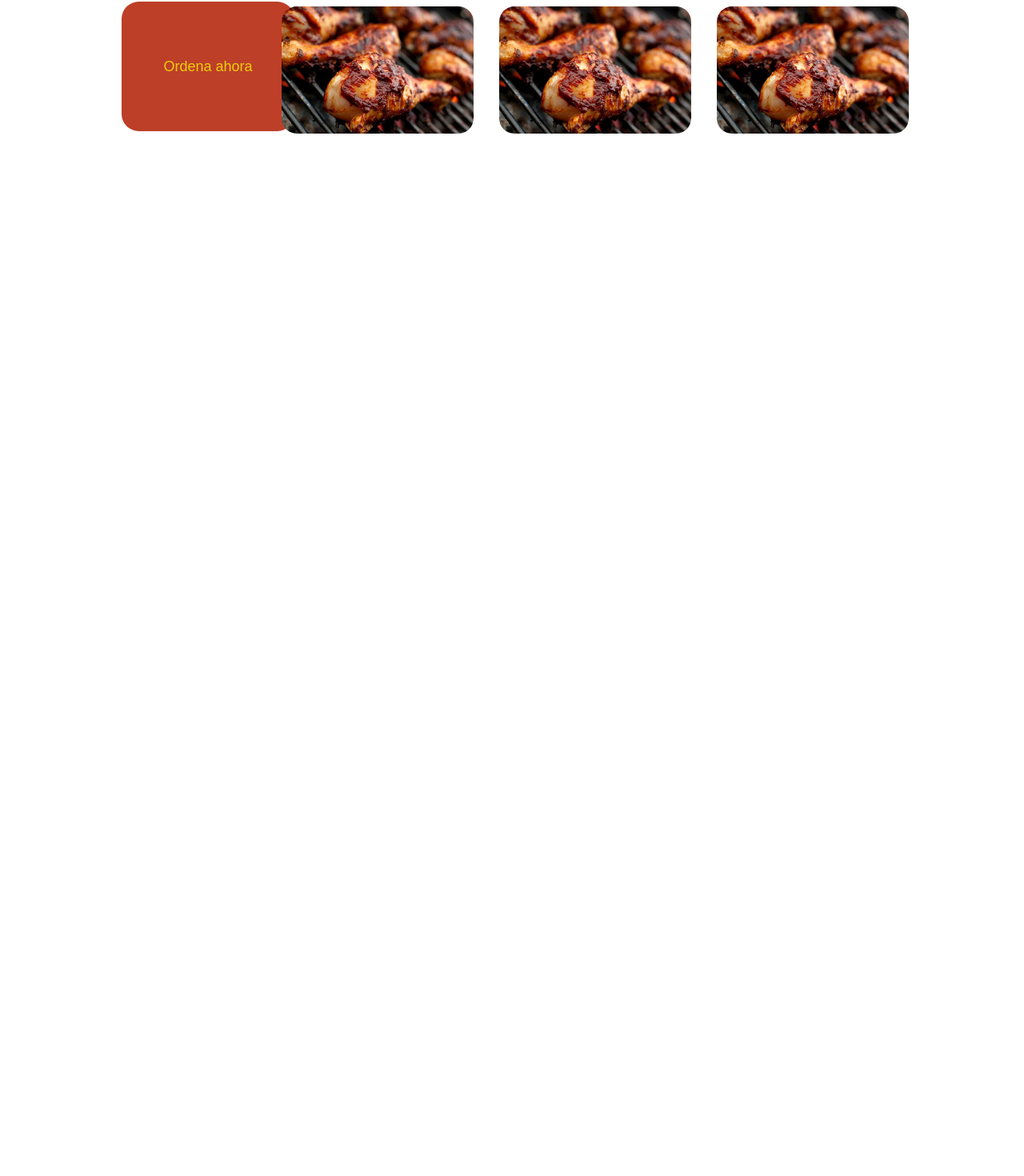
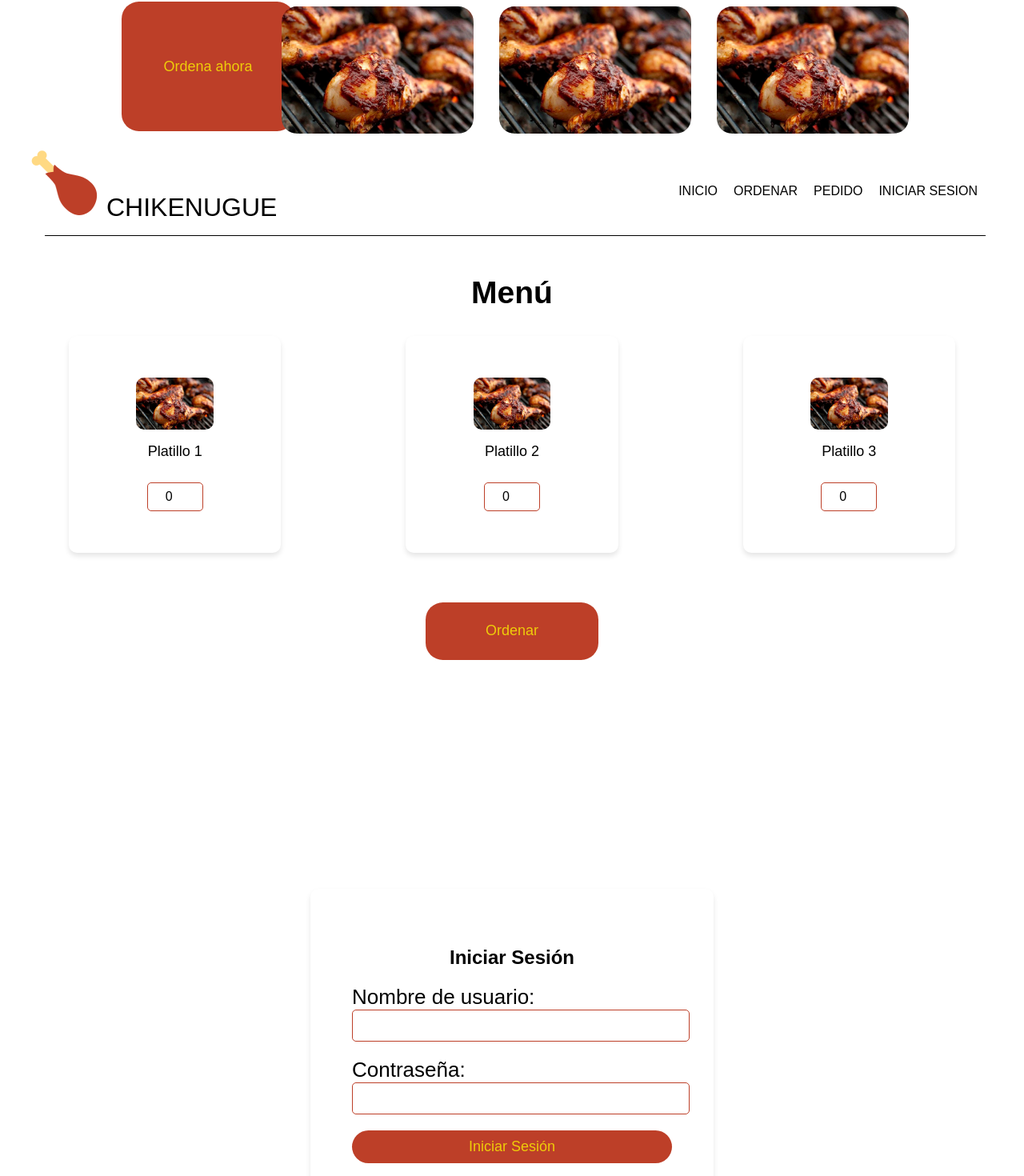
Before and after one commit to EmmaFa13/chikenugue, a React (Create React App) app: page /ordenar in a window 1280 px wide. Shown: the part 562-2032 px from the top of the page at 80% size. Before the commit the page ends 800 px from the top, so only its background shows below. Built offline with nearby package versions, Linux system fonts and the light colour scheme.

Commit message:
Login y Ordenar añadidos

```diff
--- a/src/App.css
+++ b/src/App.css
@@ -1,4 +1,3 @@
-
 
 .App-logo {
   height: 40vmin;
@@ -11,6 +10,7 @@
   flex-direction: column;
   font-size: calc(10px + 2vmin);
   color: black;
+  align-items: center;
 }
 .round-button {
   height: 9em;
@@ -130,3 +130,105 @@ nav a:hover {
   margin: 0 1em;
   border-radius: 1.2em;
 }
+.menu-container {
+  margin: 0em;
+  display: flex;
+  flex-direction: column;
+  align-items: center;
+}
+
+.menu-row {
+  display: flex;
+  justify-content: space-between;
+  width: 100%;
+  margin-bottom: 1em;
+
+}
+
+.platillo {
+  flex-basis: calc(20% - 1em);
+  padding: 2em;
+  background-color: white;
+  border-radius: 10px;
+  text-align: center;
+  box-shadow: 0 4px 6px rgba(0, 0, 0, 0.1);
+  margin-right: 3em;
+  margin-left: 3em;
+}
+.platillo-img {
+  max-width: 60%;
+  height: auto;
+  border-radius: 10px;
+}
+
+.platillo-text {
+  font-size: 18px;
+  margin-top: 10px;
+}
+
+.platillo-input {
+  width: 4em;
+  height: 2em;
+  margin-top: 10px;
+  text-align: center;
+  border: 1px solid #BD3F28;
+  border-radius: 5px;
+  font-size: 16px;
+}
+
+.order-button {
+  width: 12em;
+  height: 4em;
+  margin: 2em;
+  background-color: #BD3F28;
+  color: #EECC0A;
+  font-size: 18px;
+  border: none;
+  cursor: pointer;
+  border-radius: 1.2em;
+}
+.login-container {
+  background-color: white;
+  padding: 2em;
+  border-radius: 10px;
+  box-shadow: 0 4px 6px rgba(0, 0, 0, 0.1);
+  text-align: center;
+  max-width: 400px;
+  margin: 0 auto;
+}
+
+.login-container h2 {
+  font-size: 24px;
+  margin-bottom: 20px;
+}
+
+.login-form {
+  display: flex;
+  flex-direction: column;
+  align-items: center;
+}
+
+.form-group {
+  margin-bottom: 20px;
+  text-align: left;
+  width: 100%;
+}
+
+.form-input {
+  width: 100%;
+  padding: 10px;
+  border: 1px solid #BD3F28;
+  border-radius: 5px;
+  font-size: 16px;
+}
+
+.login-button {
+  width: 100%;
+  padding: 10px;
+  background-color: #BD3F28;
+  color: #EECC0A;
+  font-size: 18px;
+  border: none;
+  cursor: pointer;
+  border-radius: 1.2em;
+}
--- a/src/App.jsx
+++ b/src/App.jsx
@@ -6,6 +6,8 @@ import Header from './components/nav';
 import Boton from './components/boton';
 import Ofertas from './components/ofertas'
 import {AppRoutes} from './components/routes';
+import Orden from './components/ordenar';
+import Login from './components/login';
 function App() {
   return (
     <BrowserRouter>
@@ -14,6 +16,9 @@ function App() {
         <Banner />
         <Boton />
         <Ofertas />
+        <Header/>
+        <Orden />
+        <Login/>
       </div>
     </BrowserRouter>
   );
--- /dev/null
+++ b/src/components/login.jsx
@@ -0,0 +1,24 @@
+import React from 'react';
+
+function Login() {
+  return (
+    <div className="App-header">
+      <div className="login-container">
+        <h2>Iniciar Sesión</h2>
+        <form className="login-form">
+          <div className="form-group">
+            <label htmlFor="username">Nombre de usuario:</label>
+            <input type="text" id="username" name="username" className="form-input" />
+          </div>
+          <div className="form-group">
+            <label htmlFor="password">Contraseña:</label>
+            <input type="password" id="password" name="password" className="form-input" />
+          </div>
+          <button type="submit" className="login-button">Iniciar Sesión</button>
+        </form>
+      </div>
+    </div>
+  );
+}
+
+export default Login;
--- a/src/components/ordenar.jsx
+++ b/src/components/ordenar.jsx
@@ -1,23 +1,31 @@
 import React from 'react';
+import img1 from '../images/polloOf.jpg';
 function Orden() {
   return (
-    <div>
-      <header className="header">
-        <div className="logo">
-          <img src="logo.png" alt="Logo" className="logo-img" />
-          <span className="logo-text">Tu Tienda</span>
-        </div>
-      </header>
-
-      <div className="App-header">
-        <div className="menu-container">
-          <h2>Menú</h2>
+    <div className="App-header">
+      <div className="menu-container">
+        <h2>Menú</h2>
+        <div className="menu-row">
+          <div className="platillo">
+            <img src={img1} alt="Platillo 1" className="platillo-img" />
+            <p className="platillo-text">Platillo 1</p>
+            <input type="number" className="platillo-input" value="0" />
+          </div>
+          <div className="platillo">
+            <img src={img1} alt="Platillo 2" className="platillo-img" />
+            <p className="platillo-text">Platillo 2</p>
+            <input type="number" className="platillo-input" value="0" />
+          </div>
+          <div className="platillo">
+            <img src={img1} alt="Platillo 3" className="platillo-img" />
+            <p className="platillo-text">Platillo 3</p>
+            <input type="number" className="platillo-input" value="0" />
+          </div>
         </div>
 
-        <button className="order-button">Ordenar</button>
       </div>
+      <button className="order-button">Ordenar</button>
     </div>
   );
 }
-
 export default Orden;
--- a/src/estilos/ordernar.css
+++ /dev/null
@@ -1,93 +0,0 @@
-/* Estilos CSS para OrderPage */
-
-body {
-    font-family: Arial, sans-serif;
-    margin: 0;
-    padding: 0;
-  }
-
-  .header {
-    background-color: white;
-    display: flex;
-    justify-content: space-between;
-    align-items: center;
-    padding: 20px 30px;
-    position: relative;
-  }
-
-  .logo-img {
-    max-width: 4em;
-    height: auto;
-    vertical-align: middle;
-  }
-
-  .logo-text {
-    display: inline-block;
-    margin-left: 10px;
-    line-height: 2em;
-    font-size: 2em;
-  }
-
-  .App-header {
-    background-color: #BD3F28;
-    min-height: 100vh;
-    display: flex;
-    flex-direction: column;
-    font-size: calc(10px + 2vmin);
-    color: black;
-  }
-
-  .menu-container {
-    margin: 2em;
-    display: flex;
-    flex-wrap: wrap;
-  }
-
-  .menu-row {
-    display: flex;
-    justify-content: space-between;
-    width: 100%;
-    margin-bottom: 2em;
-  }
-
-  .platillo {
-    flex-basis: calc(33.33% - 20px);
-    padding: 10px;
-    background-color: white;
-    border-radius: 10px;
-    text-align: center;
-    box-shadow: 0 4px 6px rgba(0, 0, 0, 0.1);
-  }
-
-  .platillo-img {
-    max-width: 100%;
-    height: auto;
-    border-radius: 10px;
-  }
-
-  .platillo-text {
-    font-size: 18px;
-    margin-top: 10px;
-  }
-
-  .platillo-input {
-    width: 50px;
-    height: 30px;
-    margin-top: 10px;
-    text-align: center;
-    border: 1px solid #BD3F28;
-    border-radius: 5px;
-    font-size: 16px;
-  }
-
-  .order-button {
-    width: 12em;
-    height: 4em;
-    margin: 2em auto;
-    background-color: #BD3F28;
-    color: #EECC0A;
-    font-size: 18px;
-    border: none;
-    cursor: pointer;
-    border-radius: 1.2em;
-  }
```
